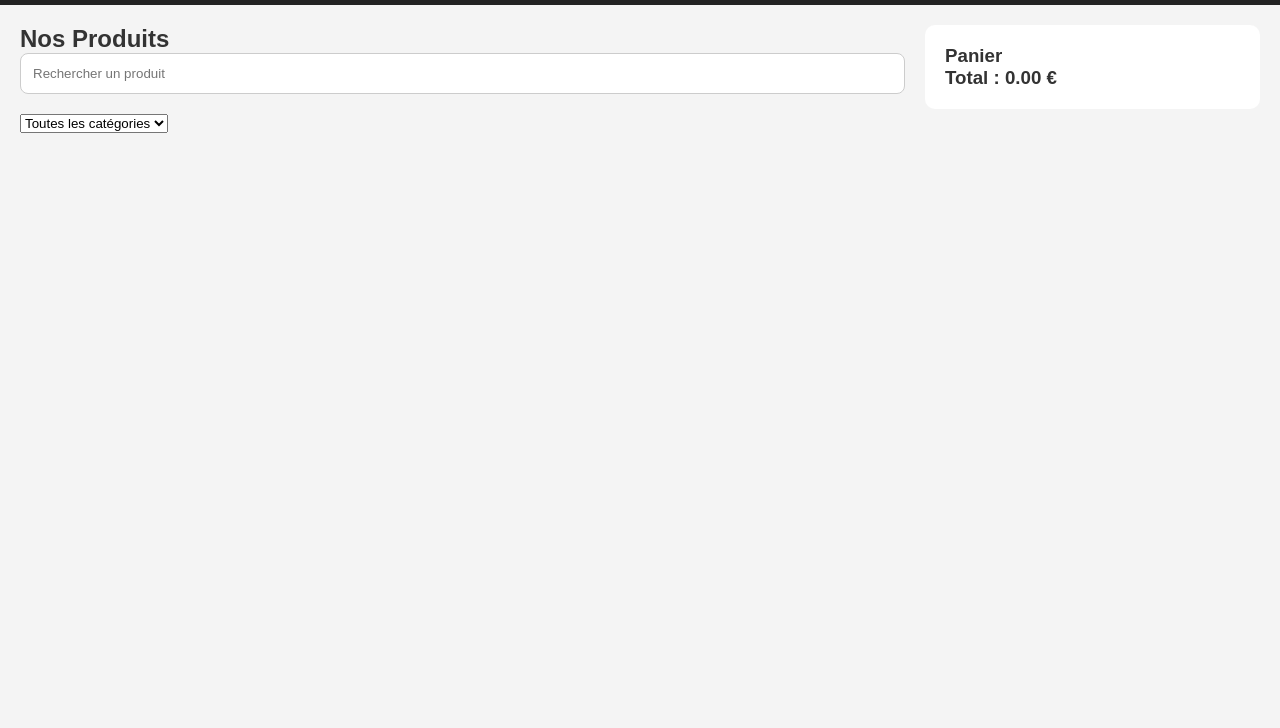
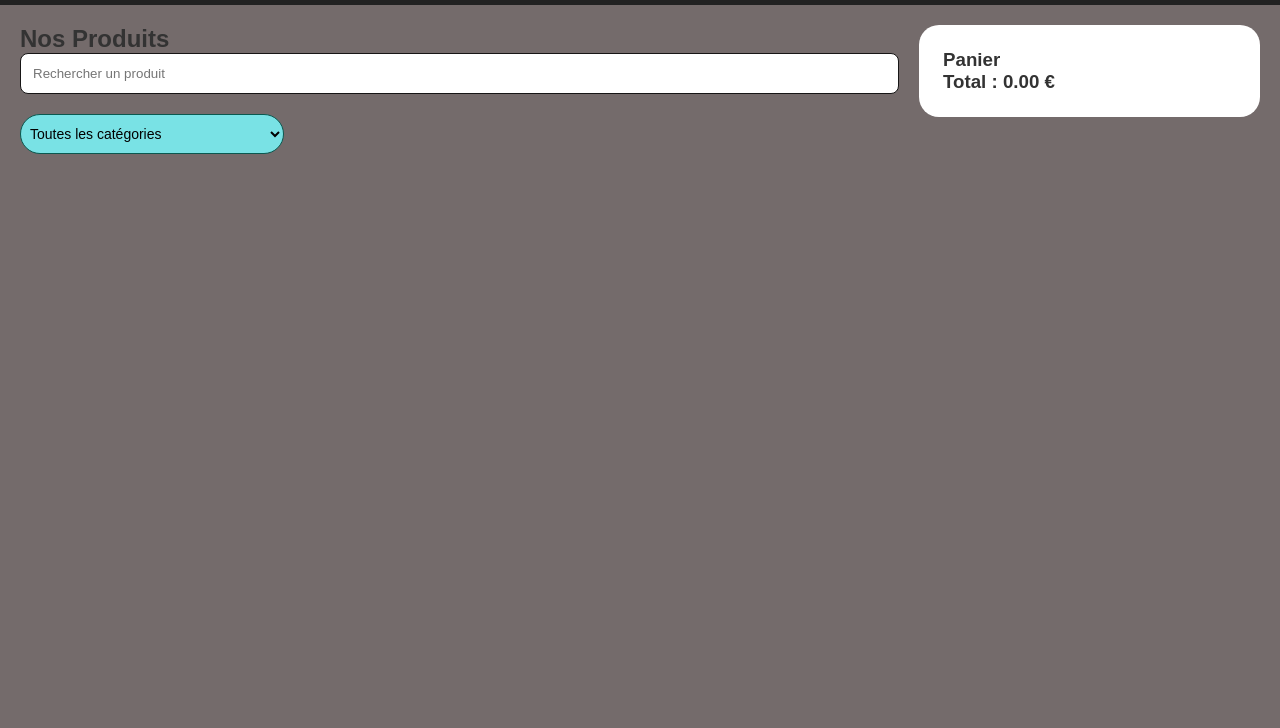
Before and after one commit to abydia866-art/ABY-DEV-WEB, a plain HTML site: page Application.html in a window 1280 px wide. Shown: the part 72-800 px from the top of the page. Drawn offline with Linux system fonts and the light colour scheme; no server answers.

Commit message:
ajout des styles et du script pour le menu déroulant

```diff
--- a/Application.css
+++ b/Application.css
@@ -6,7 +6,7 @@
 }
 
 body{
-    background: #f4f4f4;
+    background: #746b6b;/*couleur de fond modifiee*/
     color: #333;
 }
 
@@ -29,7 +29,8 @@ main{
     padding: 12px;
     margin-bottom: 20px;
     border-radius: 8px;
-    border: 1px solid #ccc;
+    border: 1px solid #171616;/*couleur de bordure modifiee*/
+
 }
 .products-section{
     flex: 3;
@@ -38,17 +39,22 @@ main{
 .cart-section{
     flex: 1;
     background: white;
-    padding: 20px;
-    border-radius: 10px;
+    padding: 24px;
+    border-radius: 20px;
     height: fit-content;
 }
-
-.produits-conteneur{
+#products {
+/* ancien code remplace ,car ne marche pas */
     display: grid;
     grid-template-columns: repeat(auto-fit, minmax(220px,1fr));
     gap: 20px;
 }
-
+/*.produits-conteneur{
+    display: grid;
+    grid-template-columns: repeat(auto-fit, minmax(220px,1fr));
+    gap: 20px;
+}
+*/
 .product-card{
     background: white;
     padding: 15px;
@@ -78,16 +84,16 @@ main{
 }
 
 .product-card button{
-    padding: 10px 15px;
+    padding: 10px 20px;
     border: none;
-    background: #222;
+    background: #ab1212e1;/*couleur de fond modifiee de noire a rouge*/
     color: white;
     cursor: pointer;
-    border-radius: 5px;
+    border-radius: 20px;
 }
 
 .product-card button:hover{
-    background: #444;
+    background: #2ccd13;/*couleur de fond modifiee de noire a vert*/
 }
 
 .cart-item{
@@ -116,3 +122,15 @@ main{
         gap: 10px;
     }
 }
+/* Style du filtre catégorie — à ajouter */
+#categoryFilter {
+    width: 30%;
+    padding: 10px 5px;
+    margin-bottom: 10px;
+    border-radius: 30px;
+    border: 1.5px solid #0a584f;
+    background: #79e2e5;
+    font-size: 14px;
+    cursor: pointer;
+    outline: none;
+}
```
Also changed, not shown: Application.js (+6 -7 lines), images/Capture d’écran 2026-05-17 114346.png (added).
